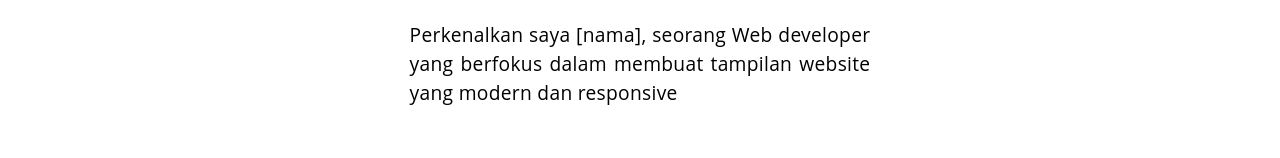
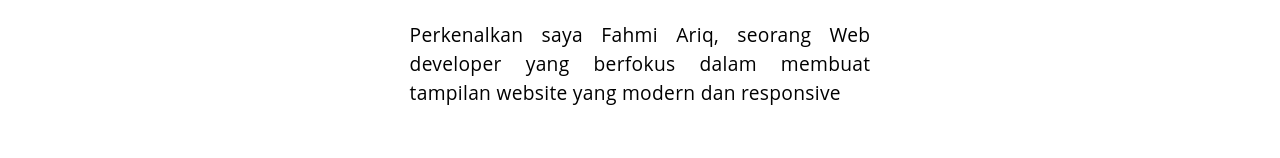
Before and after one commit to fariqweb7/TryDeploy, a plain HTML site: page index.html in a window 1280 px wide. Shown: the part 1035-1193 px from the top of the page. Drawn offline with nearby package versions, Linux system fonts and the light colour scheme.

Commit message:
change paragraf in class content-perkenalan

```diff
--- a/index.html
+++ b/index.html
@@ -35,7 +35,7 @@
 
     <div class="section-introduction">
       <img src="https://image.flaticon.com/icons/svg/201/201651.svg" alt="gambar1">
-      <p class="content-perkenalan">Perkenalkan saya [nama], seorang Web developer yang berfokus dalam membuat tampilan website yang modern dan responsive</p>
+      <p class="content-perkenalan">Perkenalkan saya Fahmi Ariq, seorang Web developer yang berfokus dalam membuat tampilan website yang modern dan responsive</p>
     </div>
 
     <div class="section-education">
```
